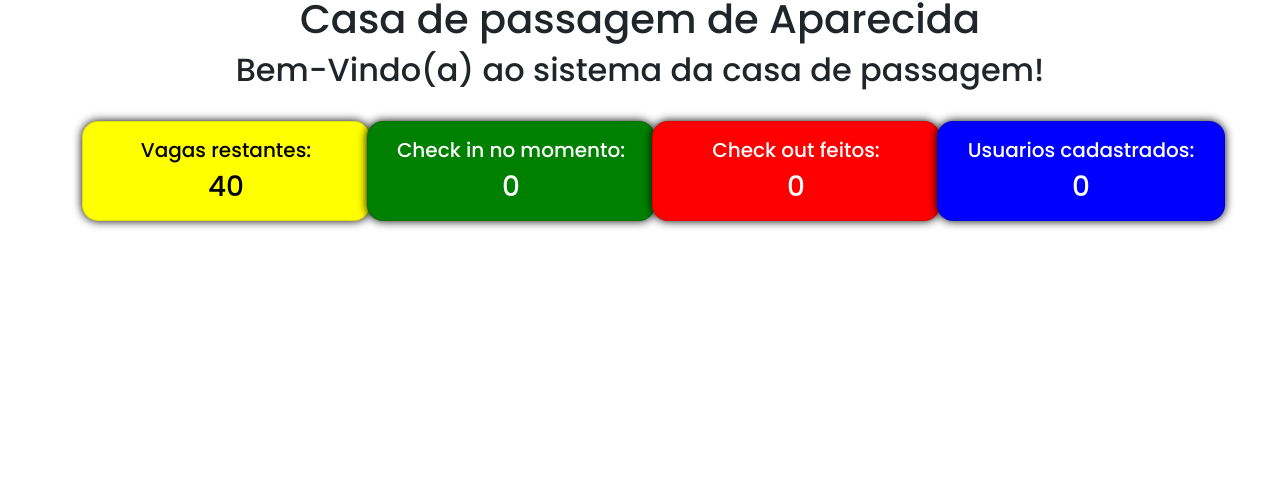
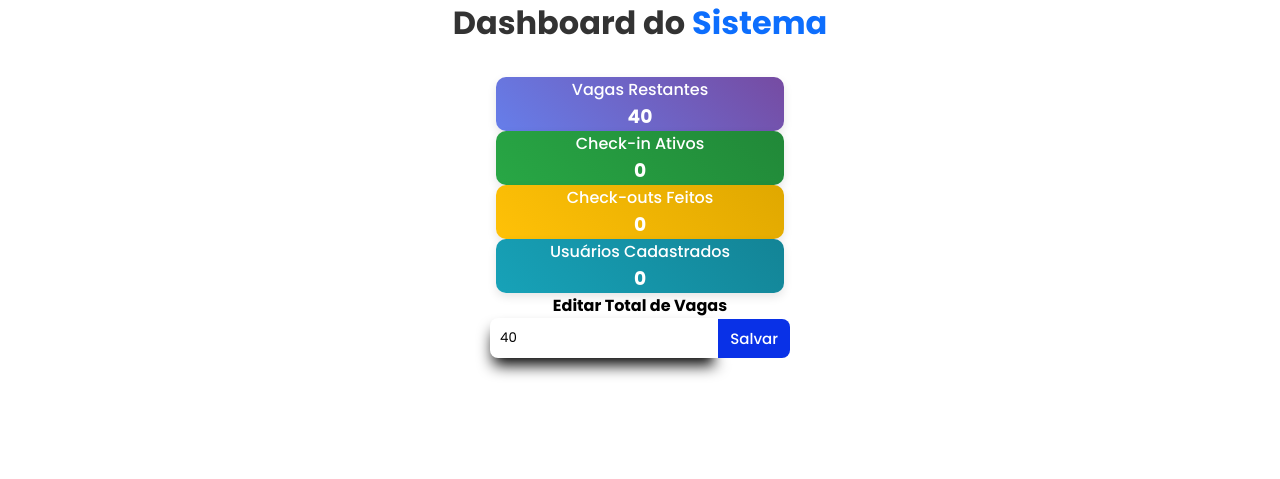
Before and after one commit to Kalleco/CasaPassagem, a PHP site: page /Paginas/index.php in a window 1280 px wide. Shown: the part 321-800 px from the top of the page. Run offline with PHP 8.4, Linux system fonts and the light colour scheme; data comes from the database, SQL or seed files in the repository; both versions use the stored data as it was after the commit.

Commit message:
remoção do bootstrap, adição de css nas tabelas, cards e form

```diff
--- a/Formularios/delete.php
+++ b/Formularios/delete.php
@@ -9,7 +9,7 @@
     $stmt1 = $db->prepare("DELETE FROM hospedagens WHERE id = ?");
     $stmt1->execute([$id]);
 
-      header("Location: ../lista.php?cancelado=1");
+      header("Location: ../Paginas/lista.php?cancelado=1");
         exit;
 
     } catch (PDOException $e) {
@@ -17,7 +17,7 @@
     }
 
 } else {
-    echo "Erro ao cancelar check-in. <a href='../index.php'>Voltar</a>";
+    echo "Erro ao cancelar check-in. <a href='../Paginas/lista.php'>Voltar</a>";
 
 }
 
--- a/Formularios/moradores.php
+++ b/Formularios/moradores.php
@@ -12,5 +12,6 @@
     ]);
     $morador_id = $db->lastInsertId(); // Pega o id do morador que acabou de ser inserido
 
-echo "Check-in feito com sucesso! <a href='../Paginas/index.php'>Voltar</a>";
+header("Location: ../Paginas/lista.php");
+exit;
 ?>
--- a/Paginas/index.php
+++ b/Paginas/index.php
@@ -18,10 +18,11 @@
   $total_vagas = $stmtvagas->fetchColumn();
   $vagas_restantes = max(0, $total_vagas - $checkinativo);
 
-  if($_SERVER['REQUEST_METHOD'] === 'POST' && ISSET($_POST['total_vagas'])){
-  $valoreditado = intval($_POST['total_vagas']);
-  $stmteditar = $db->prepare("SELECT total_vagas FROM vagas WHERE id = ?");
-  $stmteditar->execute([$valoreditado]);
+ if ($_SERVER['REQUEST_METHOD'] === 'POST' && isset($_POST['total_vagas'])) {
+    $novo_total_vagas = intval($_POST['total_vagas']);
+
+    $stmteditar = $db->prepare("UPDATE vagas SET total_vagas = ? WHERE id = 1");
+    $stmteditar->execute([$novo_total_vagas]);
 }
 
   $stmt = $db->query("SELECT total_vagas FROM vagas WHERE id = 1");
@@ -37,7 +38,7 @@
     <link rel="stylesheet" href="../css/style.css">
     <link rel="stylesheet" href="../css/navbar.css">
     <link rel="stylesheet" href="../css/home.css">
-    <link href="https://cdn.jsdelivr.net/npm/bootstrap@5.0.2/dist/css/bootstrap.min.css" rel="stylesheet" integrity="sha384-EVSTQN3/azprG1Anm3QDgpJLIm9Nao0Yz1ztcQTwFspd3yD65VohhpuuCOmLASjC" crossorigin="anonymous">
+    <link rel="stylesheet" href="../css/dashboard.css">
     <title>Casa de passagem</title>
   </head>
     <body>
@@ -63,66 +64,84 @@
 
       </ul>
 
-      <button class = "btn btn-default" onclick="redirecionar()">
+      <a href = "cadmorador.html" class = "btn btn-default">
           Cadastro
-      </button>
+      </a>
      </nav>
   </header>
 
-     <main id = content>
-      <div class="container-fluid">
-
-      <div>
-        <div class="container text-center pt-3">
-          <h1>Casa de passagem de Aparecida</h1>
-
-          <h2>Bem-Vindo(a) ao sistema da casa de passagem!</h2>
-          <br>
-      <div class = "row justify-content-center ">
-        <div class = "col-md-3 mb-3">
-          <div class = "card" id = "vagasrestantes">
-          <div class = "card-body">
-            <h5 class = "card-title">Vagas restantes:</h5>
-            <h3 class = "card-text"><?php echo $total_vagas; ?></h3>
+<main id="dashboard-container">
+    <div class="dashboard-header">
+        <h1 class="title">Dashboard do <span>Sistema</span></h1>
+    </div>
 
 
+
+    <div class="row">
+        <div class="col-lg-3 col-md-6 mb-4">
+            <div class="card card-vagas">
+                <div class="card-body d-flex justify-content-between align-items-center">
+                    <div>
+                        <h5 class="card-title">Vagas Restantes</h5>
+                        <h3 class="card-text"><?php echo htmlspecialchars($vagas_restantes); ?></h3>
+                    </div>
+                    <i class="bi bi-door-open-fill card-icon"></i>
                 </div>
             </div>
         </div>
 
-        <div class = "col-md-3 mb-3">
-          <div class = "card" id = "cardcheckin">
-          <div class = "card-body">
-            <h5 class = "card-title">Check in no momento:</h5>
-            <h3 class = "card-text"><?php echo $checkinativo; ?></h3>
+        <div class="col-lg-3 col-md-6 mb-4">
+            <div class="card card-checkin">
+                <div class="card-body d-flex justify-content-between align-items-center">
+                    <div>
+                        <h5 class="card-title">Check-in Ativos</h5>
+                        <h3 class="card-text"><?php echo htmlspecialchars($checkinativo); ?></h3>
+                    </div>
+                    <i class="bi bi-person-check-fill card-icon"></i>
                 </div>
             </div>
         </div>
 
-        <div class = "col-md-3 mb-3">
-        <div class = "card" id = "cardcheckout">
-          <div class = "card-body">
-            <h5 class = "card-title">Check out feitos:</h5>
-            <h3 class = "card-text"><?php echo $checkoutativo; ?></h3>
+        <div class="col-lg-3 col-md-6 mb-4">
+            <div class="card card-checkout">
+                <div class="card-body d-flex justify-content-between align-items-center">
+                    <div>
+                        <h5 class="card-title">Check-outs Feitos</h5>
+                        <h3 class="card-text"><?php echo htmlspecialchars($checkoutativo); ?></h3>
+                    </div>
+                    <i class="bi bi-person-dash-fill card-icon"></i>
                 </div>
             </div>
         </div>
 
-          <div class = "col-md-3 mb-3">
-        <div class = "card" id = "cardcadastros">
-          <div class = "card-body">
-            <h5 class = "card-title">Usuarios cadastrados:</h5>
-            <h3 class = "card-text"><?php echo $contagem; ?></h3>
+        <div class="col-lg-3 col-md-6 mb-4">
+            <div class="card card-cadastros">
+                <div class="card-body d-flex justify-content-between align-items-center">
+                    <div>
+                        <h5 class="card-title">Usuários Cadastrados</h5>
+                        <h3 class="card-text"><?php echo htmlspecialchars($contagem); ?></h3>
+                    </div>
+                    <i class="bi bi-people-fill card-icon"></i>
                 </div>
             </div>
         </div>
     </div>
+
+<h4>Editar Total de Vagas</h4>
+<form method="POST" action="">
+    <div class="input-group" style="max-width: 300px;">
+        <input
+            type="number"
+            class="form-control"
+            name="total_vagas"
+            value="<?php echo htmlspecialchars($total_vagas); ?>"
+            required
+        >
+        <button class="btn btn-primary" type="submit">Salvar</button>
     </div>
-      </div>
+</form>
+
 </main>
-
-   <script src="https://cdn.jsdelivr.net/npm/bootstrap@5.0.2/dist/js/bootstrap.bundle.min.js" integrity="sha384-MrcW6ZMFYlzcLA8Nl+NtUVF0sA7MsXsP1UyJoMp4YLEuNSfAP+JcXn/tWtIaxVXM" crossorigin="anonymous">
-    </script>
 
     </body>
 </html>
--- /dev/null
+++ b/css/dashboard.css
@@ -0,0 +1,57 @@
+#dashboard-container{
+    padding: 20px;
+    justify-items: center;
+}
+
+.dashboard-header{
+    margin-bottom: 30px;
+    text-align: center;
+}
+
+.dashboard-header .title{
+    font-weight: 700;
+    color: #333;
+}
+
+.dashboard-header span{
+    color: #0d6efd;
+}
+
+.card{
+    border: none;
+    border-radius: 10px;
+    color: white;
+    box-shadow: 0 4px 10px rgba(0, 0, 0, 0.1);
+    text-align: center;
+}
+
+.card:hover{
+    transform: translateY(-5px);
+    box-shadow: 0 8px 20px rgba(0, 0, 0, 0.15);
+}
+
+.card-title{
+    font-size: 1rem;
+    font-weight: 500;
+}
+
+.card-icon{
+    font-size: 3rem;
+    opacity: 0.7;
+}
+
+.card-vagas {
+    background: linear-gradient(45deg, #667eea, #764ba2);
+}
+
+.card-checkin {
+    background: linear-gradient(45deg, #28a745, #218838);
+}
+
+.card-checkout {
+    background: linear-gradient(45deg, #ffc107, #e0a800);
+}
+
+.card-cadastros {
+    background: linear-gradient(45deg, #17a2b8, #138496);
+}
--- a/css/navbar.css
+++ b/css/navbar.css
@@ -39,11 +39,11 @@
 }
 
 .btn-default:hover{
-    background-color: rgb(65, 120, 240);
+    background-color: rgb(9, 49, 231);
 }
 
 span{
-    color:rgba(12, 72, 201, 0.959);
+    color: rgb(9, 49, 231);
 }
 
 #input-container{
@@ -86,6 +86,32 @@
     font-size: 15px;
     font-weight: 500;
     box-shadow: 0px 10px 15px -3px;
+    cursor: pointer;
+}
+
+.btn-danger{
+    background-color: red;
+    display: flex;
+    border: none;
+    padding: 8px 12px;
+    border-radius: 8px;
+    font-size: 15px;
+    font-weight: 500;
+    box-shadow: 0px 10px 15px -3px;
+    cursor: pointer;
+}
+
+.btn-primary{
+    background-color: rgb(9, 49, 231);
+    color: white;
+    display: flex;
+    border: none;
+    padding: 8px 12px;
+    border-radius: 8px;
+    font-size: 15px;
+    font-weight: 500;
+    box-shadow: 0px 10px 15px -3px;
+    cursor: pointer;
 }
 
 form{
@@ -140,3 +166,19 @@
     font-weight: 500;
     padding: 10px;
 }
+
+.input-group{
+    display: flex;
+    width: 100%;
+}
+
+.input-group .form-control {
+    flex: 1;
+    border-top-right-radius: 0;
+    border-bottom-right-radius: 0;
+}
+
+.input-group .btn{
+    border-top-left-radius: 0;
+    border-bottom-left-radius: 0;
+}
--- a/css/style.css
+++ b/css/style.css
@@ -28,6 +28,32 @@
   width: 18rem;
 }
 
+.table{
+  width: 100%;
+  margin: 0 auto;
+}
+
+.table th, .table td {
+  padding: 12px 15px;
+  vertical-align: middle;
+  text-align: left;
+}
+
+.table thead th{
+  color: white;
+  background-color: rgb(9, 49, 231);
+  font-weight: 600;
+}
+
+.text-center{
+  text-align: center;
+}
+
+.action-buttons {
+    display: flex;
+    justify-content: center; /* Centraliza os botões na célula */
+    gap: 10px; /* Espaço entre os botões */
+}
 
 
 
```
Also changed, not shown: Paginas/checarlista.php (+49 -43 lines), Paginas/fazcheckin.php (+41 -32 lines), Paginas/lista.php (+41 -34 lines), Formularios/db.sqlite. Lines whose indentation alone changed are shown as unchanged.
